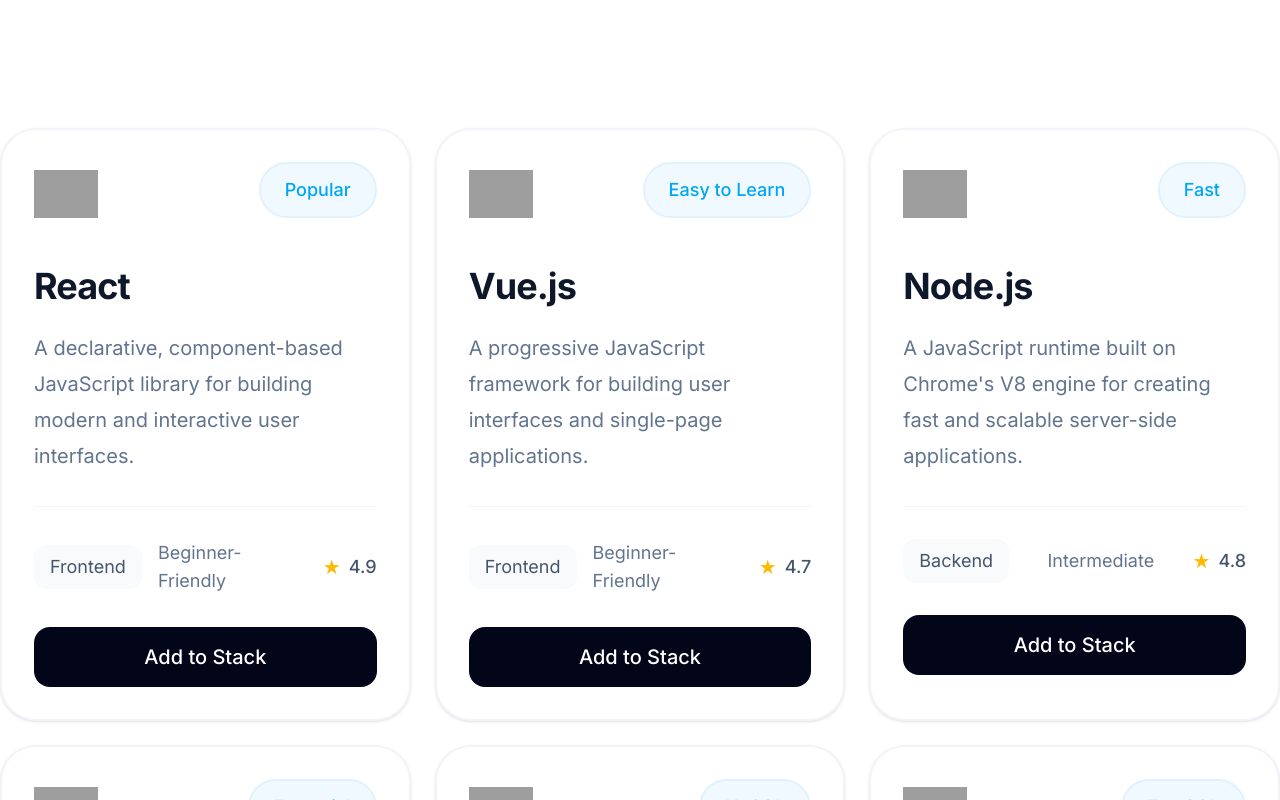
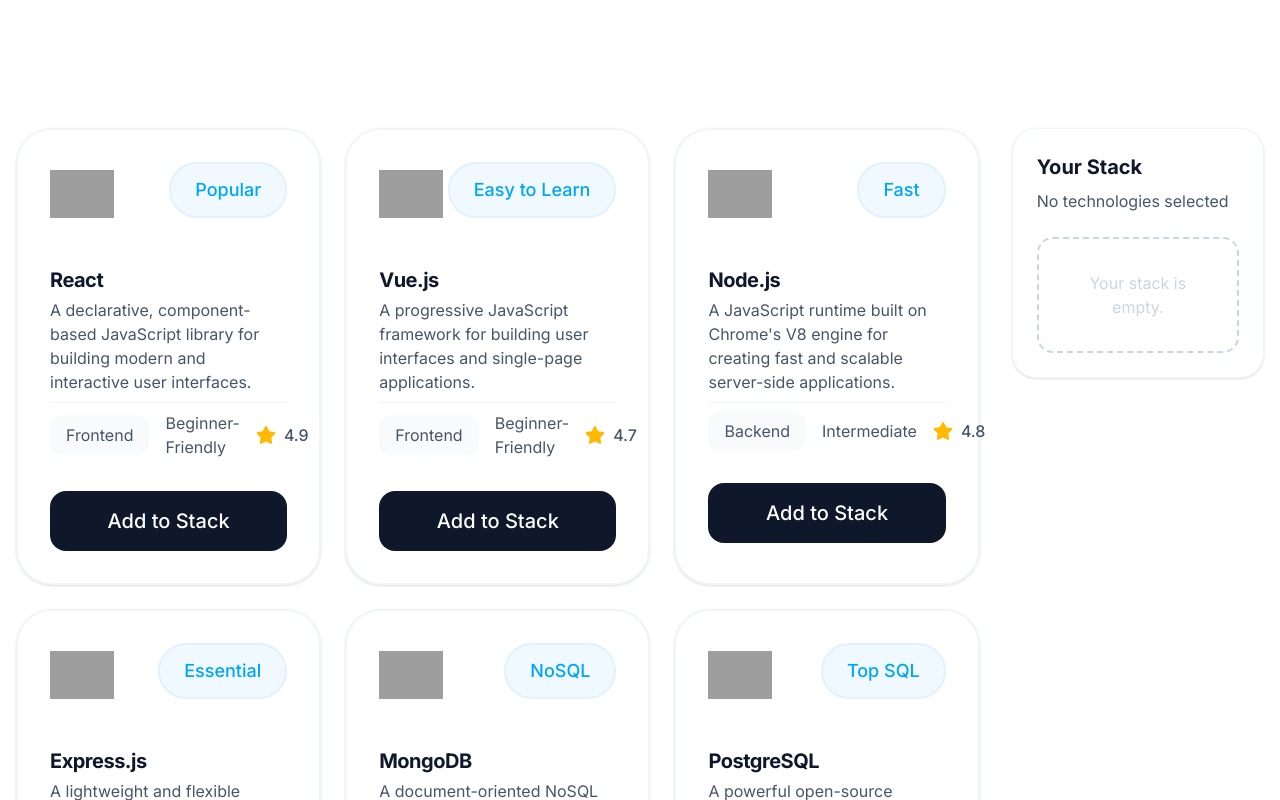
Before and after one commit to t-anvirahmed/dev-stack, a React (Vite) app: page / in a window 1280 px wide. Shown: the part 640-1440 px from the top of the page. Built offline with nearby package versions, Linux system fonts and the light colour scheme; grey boxes are pictures that could not be loaded.

Commit message:
added select stack and sidebar

```diff
--- a/src/Components/MainLayout.tsx
+++ b/src/Components/MainLayout.tsx
@@ -1,11 +1,13 @@
 import { useEffect, useState } from "react";
 import type { Technology } from "../Types/types";
-import TechList from "./Techlist";
+import TechList from "./TechList";
+import Sidebar from "./Sidebar";
 
 const MainLayout = () => {
   const [technologies, setTechnologies] = useState<Technology[]>([]);
   const [loading, setLoading] = useState(true);
   const [error, setError] = useState<string | null>(null);
+  const [stack, setStack] = useState<Technology[]>([]);
 
   useEffect(() => {
     const loadData = async () => {
@@ -31,6 +33,16 @@
     loadData();
   }, []);
 
+  const addToStack = (technology: Technology) => {
+    setStack((currentStack) => {
+      if (currentStack.some((item) => item.id === technology.id)) {
+        return currentStack;
+      }
+
+      return [...currentStack, technology];
+    });
+  };
+
   if (loading) {
     return <p>Loading...</p>;
   }
@@ -39,7 +51,12 @@
     return <p>{error}</p>;
   }
 
-  return <TechList technologies={technologies} />;
+  return (
+    <div className="container mx-auto flex flex-col items-start gap-8 px-4 lg:flex-row lg:justify-between">
+      <TechList technologies={technologies} onAddToStack={addToStack} />
+      <Sidebar stack={stack} />
+    </div>
+  );
 };
 
 export default MainLayout;
--- /dev/null
+++ b/src/Components/Sidebar.tsx
@@ -0,0 +1,52 @@
+import type { Technology } from "../Types/types";
+
+interface SidebarProps {
+  stack: Technology[];
+}
+
+const Sidebar = ({ stack }: SidebarProps) => {
+  return (
+    <aside className="w-full lg:w-1/4 rounded-3xl border border-slate-100 bg-white p-6 shadow-sm">
+      <h2 className="text-xl font-bold text-heading">Your Stack</h2>
+
+      <p className="mt-2 text-primary-text">
+        {stack.length === 0
+          ? "No technologies selected"
+          : `${stack.length} ${
+              stack.length === 1 ? "Technology" : "Technologies"
+            } Selected`}
+      </p>
+
+      <div className="mt-6 space-y-4">
+        {stack.length === 0 ? (
+          <p className="text-slate-300 text-center border-2 border-dashed rounded-2xl p-8">
+            Your stack is empty.
+          </p>
+        ) : (
+          stack.map((technology) => (
+            <div
+              key={technology.id}
+              className="flex items-center gap-3 rounded-2xl border-2 border-slate-100 p-3"
+            >
+              <img
+                src={technology.icon}
+                alt={technology.name}
+                className="h-10 w-10 object-contain"
+              />
+
+              <div>
+                <h3 className="font-semibold text-slate-800">
+                  {technology.name}
+                </h3>
+
+                <p className="text-sm text-slate-500">{technology.category}</p>
+              </div>
+            </div>
+          ))
+        )}
+      </div>
+    </aside>
+  );
+};
+
+export default Sidebar;
--- a/src/Components/TechCard.tsx
+++ b/src/Components/TechCard.tsx
@@ -1,60 +1,48 @@
 import type { Technology } from "../Types/types";
+import { FaStar } from "react-icons/fa";
 
 interface TechCardProps {
   technology: Technology;
+  onAddToStack: (technology: Technology) => void;
 }
 
-const TechCard = ({ technology }: TechCardProps) => {
+const TechCard = ({ technology, onAddToStack }: TechCardProps) => {
   return (
     <div className="w-full rounded-[36px] border-2 border-slate-100 bg-white p-8 shadow-sm">
-      {/* Top section */}
       <div className="flex items-start justify-between">
         <img
           src={technology.icon}
           alt={technology.name}
           className="h-16 w-16 object-contain"
         />
-
         <span className="rounded-full border-2 border-sky-100 bg-sky-50 px-6 py-3 text-lg font-medium text-sky-500">
           {technology.badge}
         </span>
       </div>
-
-      {/* Name & Description */}
       <div className="mt-10">
-        <h2 className="text-4xl font-bold tracking-tight text-slate-900">
+        <h2 className="text-xl font-bold tracking-tight text-heading">
           {technology.name}
         </h2>
 
-        <p className="mt-6 text-xl leading-9 text-slate-500">
-          {technology.description}
-        </p>
+        <p className="mt-1 text-primary-text">{technology.description}</p>
       </div>
-
-      {/* Divider */}
-      <div className="my-8 border-t border-slate-100"></div>
-
-      {/* Information */}
+      <div className="my-2 border-t border-slate-100"></div>
       <div className="flex items-center justify-between gap-4">
-        {/* Category */}
-        <span className="rounded-xl bg-slate-50 px-4 py-2 text-lg text-slate-600">
+        <span className="rounded-xl bg-slate-50 px-4 py-2 text-primary-text">
           {technology.category}
         </span>
-
-        {/* Difficulty */}
-        <span className="text-lg text-slate-500">{technology.difficulty}</span>
-
-        {/* Rating */}
-        <span className="flex items-center gap-2 text-lg font-medium text-slate-600">
-          <span className="text-xl text-amber-400">★</span>
+        <span className=" text-primary-text">{technology.difficulty}</span>
+        <span className="flex items-center gap-2 font-medium text-primary-text">
+          <span className="text-xl text-amber-400">
+            <FaStar />
+          </span>
           {technology.rating}
         </span>
       </div>
-
-      {/* Button */}
       <button
         type="button"
-        className="mt-8 w-full rounded-2xl bg-slate-950 py-4 text-xl font-medium text-white transition hover:bg-slate-800"
+        onClick={() => onAddToStack(technology)}
+        className="mt-8 w-full rounded-2xl bg-heading py-4 text-xl font-medium text-white transition hover:bg-slate-800"
       >
         Add to Stack
       </button>
--- a/src/Components/TechList.tsx
+++ b/src/Components/TechList.tsx
@@ -3,14 +3,19 @@
 
 interface TechListPorps {
   technologies: Technology[];
+  onAddToStack: (technology: Technology) => void;
 }
 
-const TechList = ({ technologies }: TechListPorps) => {
+const TechList = ({ technologies, onAddToStack }: TechListPorps) => {
   return (
     <div className="container mx-auto">
       <div className="grid gap-6 justify-between grid-cols-1  md:grid-cols-2 lg:grid-cols-3">
         {technologies.map((technology, index) => (
-          <TechCard key={index} technology={technology} />
+          <TechCard
+            key={index}
+            technology={technology}
+            onAddToStack={onAddToStack}
+          />
         ))}
       </div>
     </div>
```
